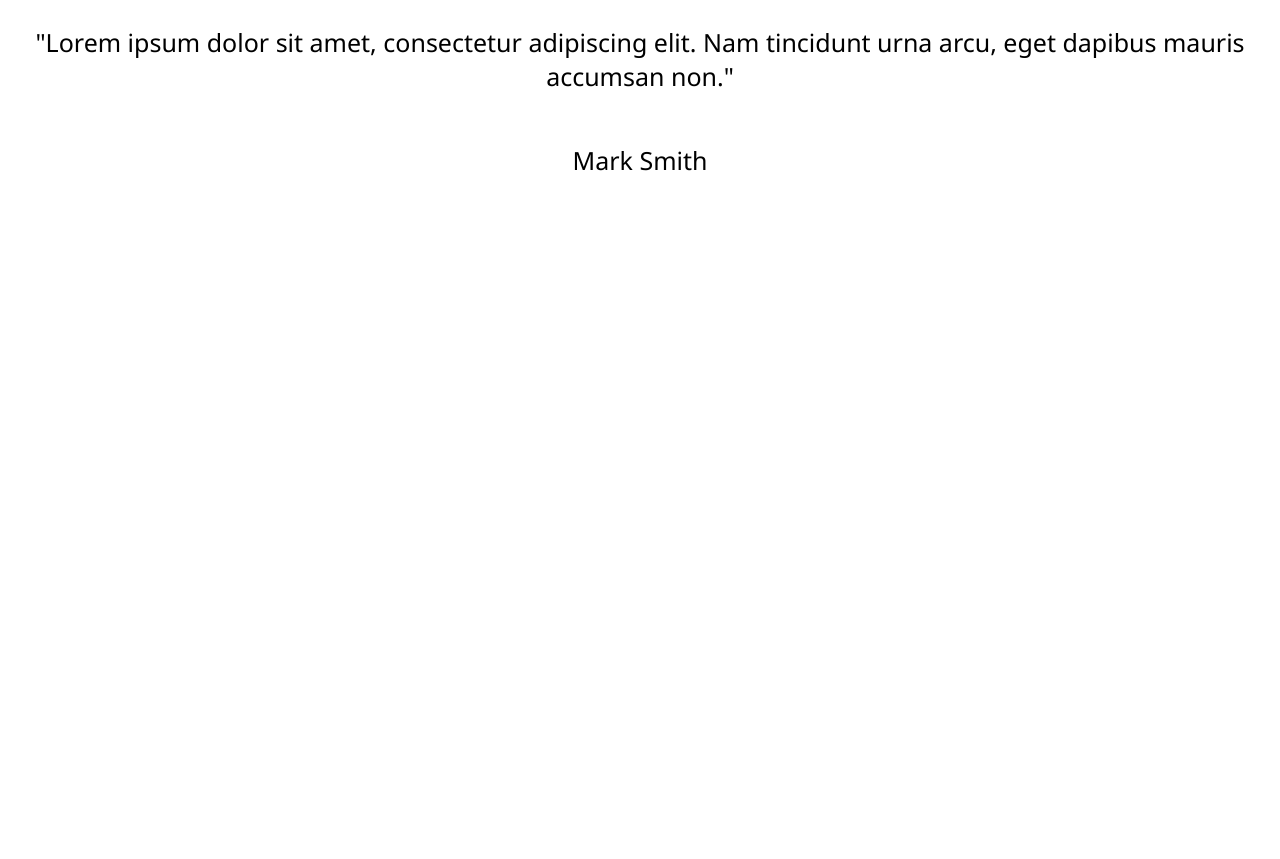
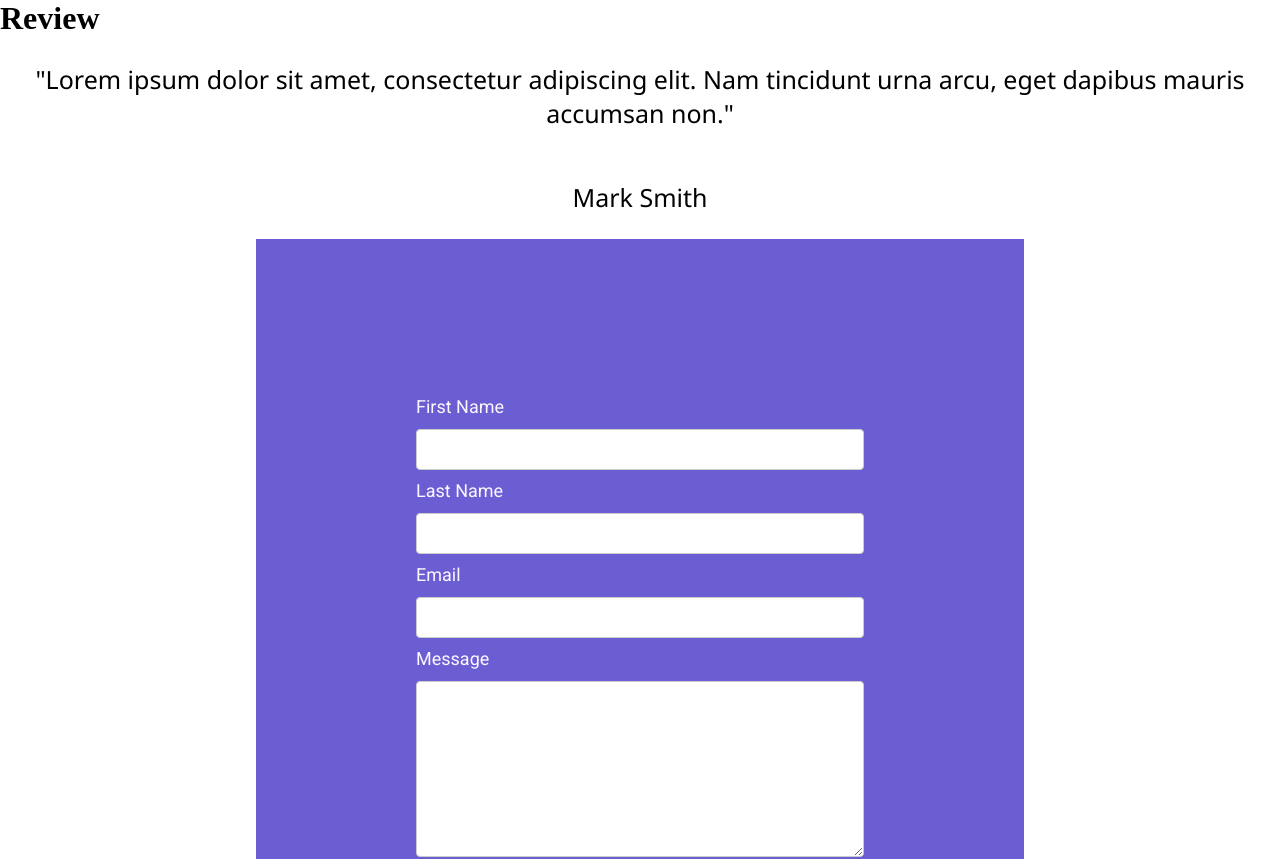
Before and after one commit to mpatel18/Builder-Service-Site, a Vue app in the folder site/: page /review in a window 1280 px wide. Shown: the top 859 px of the page. Before the commit the page ends 800 px from the top, so only its background shows below. Built offline with nearby package versions, Linux system fonts and the light colour scheme.

Commit message:
updated the review view

```diff
--- a/site/src/components/Form.vue
+++ b/site/src/components/Form.vue
@@ -43,7 +43,6 @@ export default {
 
     .information {
         position: relative;
-        background-color: #443EAD;
         height: 100vh;
         display: flex;
         justify-content: center;
--- a/site/src/views/Contact.vue
+++ b/site/src/views/Contact.vue
@@ -14,3 +14,9 @@ export default {
     }
 }
 </script>
+
+<style lang="scss" scoped>
+    .contact {
+        background: #443EAD;
+    }
+</style>
--- a/site/src/views/Review.vue
+++ b/site/src/views/Review.vue
@@ -1,18 +1,22 @@
 <template>
   <div class="review">
+      <h1>Review</h1>
       <UserReview
         name='Mark Smith'
         review='"Lorem ipsum dolor sit amet, consectetur adipiscing elit. Nam tincidunt urna arcu, eget dapibus mauris accumsan non."'
       />
+      <Form/>
   </div>
 </template>
 
 <script>
 import UserReview from '@/components/UserReview.vue'
+import Form from '@/components/Form.vue'
 export default {
     name: "Review",
     components: {
-      UserReview
+      UserReview,
+      Form
     }
 }
 </script>
```
